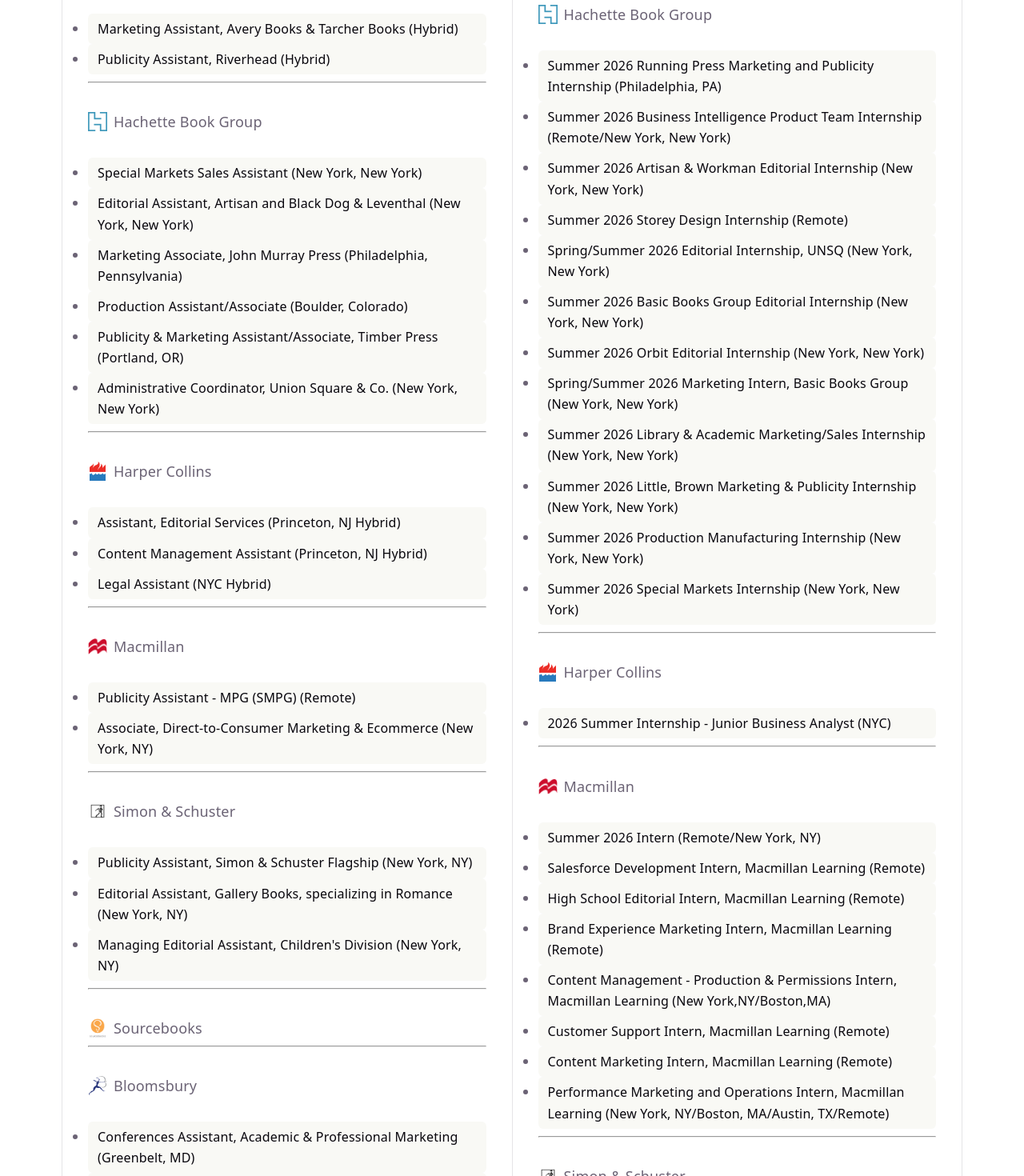
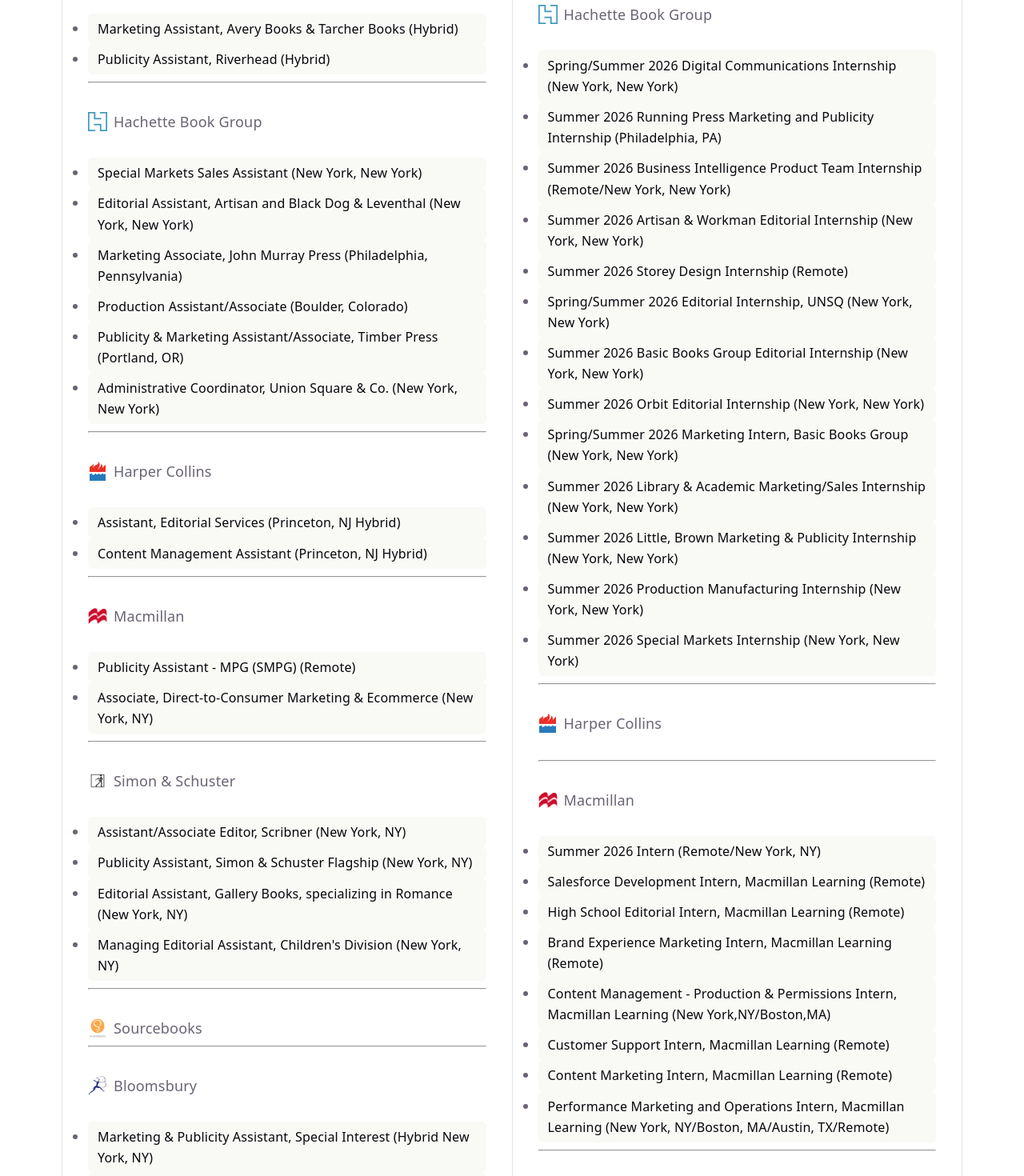
Before and after one commit to ellahain/bookjobs, a React (Vite) app: page / in a window 1280 px wide. Shown: the part 360-1830 px from the top of the page at 80% size. Built offline with nearby package versions, Linux system fonts and the light colour scheme.

Commit message:
update 3/25/2026

```diff
--- a/src/App.tsx
+++ b/src/App.tsx
@@ -118,12 +118,6 @@
                             Content Management Assistant (Princeton, NJ Hybrid)
                         </a>
                     </li>
-                    <li>
-                        <a href="https://careers-harpercollins.icims.com/jobs/5270/legal-assistant-%28nyc-hybrid%29/job?hub=7&_gl=1*1fuzbzx*_ga*MTM3OTEyMzI1OC4xNzYzNDMxMDY4*_ga_5Y2BYGL910*czE3NzQzMDYzNjgkbzcxJGcxJHQxNzc0MzA2Mzg0JGo0NCRsMCRoMA.."
-                           target="_blank">
-                            Legal Assistant (NYC Hybrid)
-                        </a>
-                    </li>
                 </ul>
                 <hr/>
                 <br/>
@@ -152,6 +146,12 @@
   <p style={{margin: 0}}>Simon & Schuster</p>
 </span>
                 <ul>
+                    <li>
+                        <a href="https://jobs.dayforcehcm.com/en-US/simonschustr/CANDIDATEPORTAL/jobs/5994"
+                           target="_blank">
+                            Assistant/Associate Editor, Scribner (New York, NY)
+                        </a>
+                    </li>
                     <li>
                         <a href="https://jobs.dayforcehcm.com/en-US/simonschustr/CANDIDATEPORTAL/jobs/5940"
                            target="_blank">
@@ -184,6 +184,12 @@
   <p style={{margin: 0}}>Bloomsbury</p>
 </span>
                 <ul>
+                    <li>
+                        <a href="https://recruiting.paylocity.com/Recruiting/Jobs/Details/4031880"
+                           target="_blank">
+                            Marketing & Publicity Assistant, Special Interest (Hybrid New York, NY)
+                        </a>
+                    </li>
                     <li>
                         <a href="https://recruiting.paylocity.com/recruiting/jobs/Details/3890228/Bloomsbury-Publishing/Conferences-Assistant-Academic-Professional-Marketing?source=Internal+Careers+Page"
                            target="_blank">
@@ -342,6 +348,11 @@
 </span>
                 <ul>
                     <li>
+                        <a href="https://jobs.jobvite.com/hachette-book-group/job/owJSzfwq" target="_blank">
+                            Spring/Summer 2026 Digital Communications Internship (New York, New York)
+                        </a>
+                    </li>
+                    <li>
                         <a href="https://jobs.jobvite.com/hachette-book-group/job/o19Pzfwi" target="_blank">
                             Summer 2026 Running Press Marketing and Publicity Internship (Philadelphia, PA)
                         </a>
@@ -410,12 +421,7 @@
   <p style={{margin: 0}}>Harper Collins</p>
 </span>
                 <ul>
-                    <li>
-                        <a href="https://careers-harpercollins.icims.com/jobs/5255/2026-summer-internship---junior-business-analyst-%28nyc%29/job?hub=7&_gl=1*gsirib*_ga*MTM3OTEyMzI1OC4xNzYzNDMxMDY4*_ga_5Y2BYGL910*czE3NzQzMDkzMDIkbzcyJGcwJHQxNzc0MzA5MzAyJGo2MCRsMCRoMA..&mobile=false&width=1454&height=500&bga=true&needsRedirect=false&jan1offset=-300&jun1offset=-240"
-                           target="_blank">
-                            2026 Summer Internship - Junior Business Analyst (NYC)
-                        </a>
-                    </li>
+
                 </ul>
                 <hr/>
                 <br/>
```
